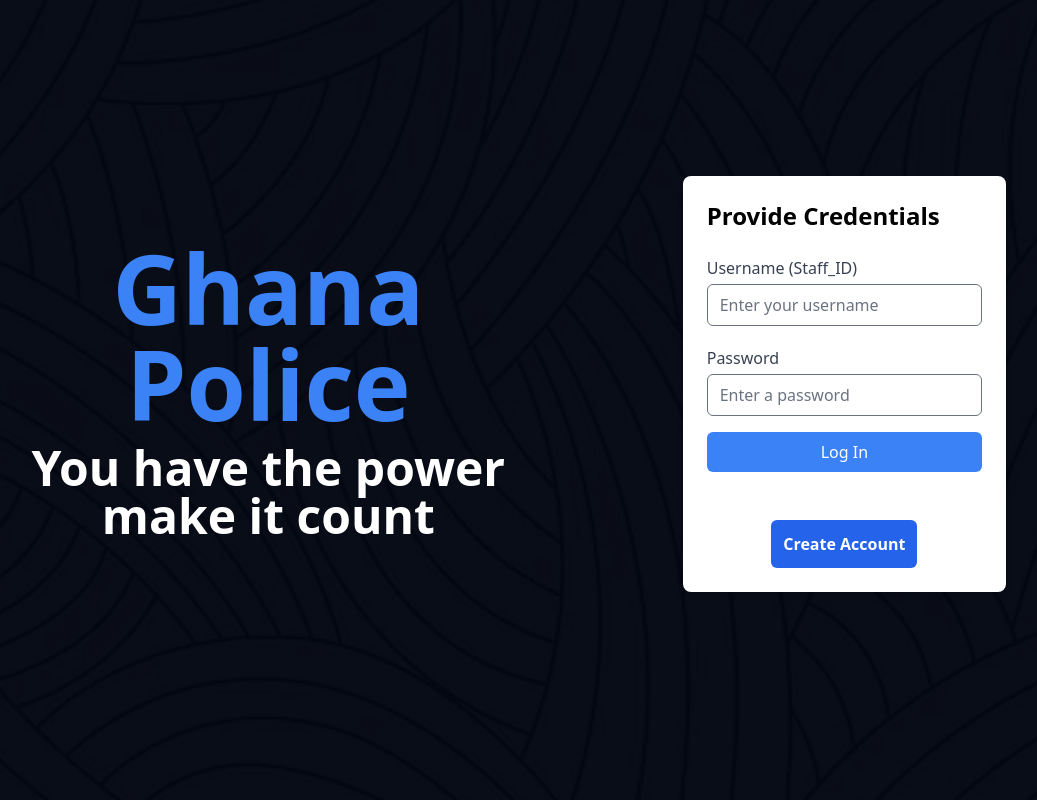
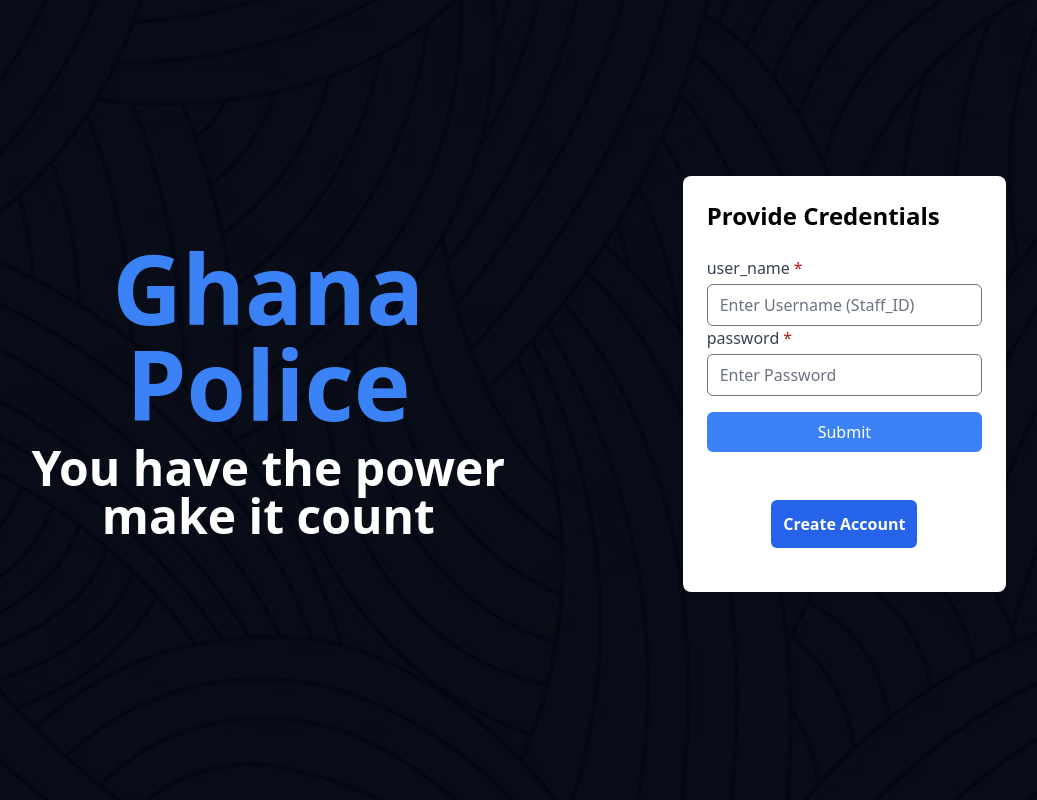
Before and after one commit to Khofi-Adjei007/The-Watchtower-V.2, a Django app: page /HomeServices/officer_login/ in a window 1280 px wide. Shown: the whole page, without its empty margins (130-1167 px from the left). Run offline with Django 5.2, Linux system fonts and the light colour scheme; style sheets or scripts are compiled from the project's sources; some libraries are stand-ins or nearby versions.

Commit message:
Officer Registration : (Authentication still not building, but added changes to the view functions)

```diff
--- a/HomeServices/officerRegistrationsForms.py
+++ b/HomeServices/officerRegistrationsForms.py
@@ -9,7 +9,9 @@
 
 # Forms and Authentications goes here
 class officerRegistrationsForms(forms.Form):
-    first_name = forms.CharField(label="Enter first Name", max_length=100)
+    first_name = forms.CharField(label="Enter first Name", max_length=100,
+                                 error_messages={'required': 'First Name is Required .',
+                                                    'invalid': 'Name is Invalid.'})
     def clean_first_name(self):
         first_name = self.cleaned_data.get('first_name')
         if not first_name:
@@ -76,5 +78,7 @@
         return password_two
 
 
-class officer_login(forms.Form):
+class officer_loginForms(forms.Form):
+    user_name = forms.CharField(label="Enter Username (Staff_ID)",max_length=16)
+    password = forms.CharField(label="Enter Password",max_length=12)
     pass
--- a/HomeServices/templates/officer_login.html
+++ b/HomeServices/templates/officer_login.html
@@ -25,22 +25,26 @@
 
                 <form method="post">
                     <div class="mb-5">
-                        <label for="username" class="block text-gray-700">Username (Staff_ID) </label>
-                        <input type="text" id="username" name="username" placeholder="Enter your username" class="w-full px-3 py-2 mt-1 rounded-md focus:outline-none focus:ring focus:ring-blue-500 focus:border-blue-500 text-left">
-                    </div>
+                        {% csrf_token %}
 
-                    <div class="mb-4">
-                        <label for="password" class="block text-gray-700">Password</label>
-                        <input type="password" id="password" name="password" placeholder="Enter a password" class="w-full px-3 py-2 mt-1 rounded-md focus:outline-none focus:ring focus:ring-blue-500 focus:border-blue-500 text-left">
-                    </div>
+                        {% for field in form %}
+                        <div>
+                            {% for message in message %}
+                            <p class="text-red-500 error-message ">{{ message }}</p>
+                            {% endfor %}
 
-                    <div class="text-center">
-                        <button type="submit" class=" w-full px-4 py-2 bg-blue-500 text-white rounded-md hover:bg-blue-600 focus:outline-none focus:bg-blue-600">Log In</button>
-                    </div>
+                            <label for="{{ field.name }}" class="block text-gray-700">{{ field.name }}<span class="text-red-700 ml-1 mb-3">*</span></label>
+                            <input type="{{ field.field.widget.input_type }}" id="{{ field.name }}" name="{{ field.name }}" placeholder="{{ field.label }}" class="w-full px-3 py-2 mt-1 rounded-md focus:outline-none focus:ring focus:ring-blue-500 focus:border-blue-500">
+                        </div>
+                        {% endfor %}
+
+                        <div class="col-span-2 mt-4">
+                            <button type="submit" class="w-full px-4 py-2 bg-blue-500 text-white rounded-md hover:bg-blue-600 focus:outline-none focus:bg-blue-600">Submit</button>
+                        </div>
 
 
                     <div class="justify-center items-center  mt-12 text-center">
-                        <button type="button" name="create_account" class="bg-blue-600 p-3 font-semibold text-white text-center rounded-md divide-y divide-gray-400 focus:outline-none focus:ring focus:ring-blue-500">Create Account</button>
+                        <button type="submit" name="create_account" class="bg-blue-600 p-3 font-semibold text-white text-center rounded-md divide-y divide-gray-400 focus:outline-none focus:ring focus:ring-blue-500">Create Account</button>
                     </div>
                 </form>
 
--- a/HomeServices/templates/officer_registrations.html
+++ b/HomeServices/templates/officer_registrations.html
@@ -30,8 +30,8 @@
 
                     {% for field in form %}
                     <div>
-                        {% for error_message in error_message%}
-                        <p class="text-red-500 error-message hidden">{{ error_message }}</p>
+                        {% for message in message %}
+                        <p class="text-red-500 error-message ">{{ message }}</p>
                         {% endfor %}
 
                         <label for="{{ field.name }}" class="block text-gray-700">{{ field.name }}<span class="text-red-700 ml-1">*</span></label>
--- a/HomeServices/views.py
+++ b/HomeServices/views.py
@@ -6,12 +6,12 @@
 from reportlab.lib.pagesizes import letter
 from reportlab.platypus import SimpleDocTemplate, Paragraph, Spacer
 from reportlab.lib.styles import getSampleStyleSheet
-from .models import officer_registrations
+from .models import officer_registrations,officer_login
 from django.contrib import messages
+from django.contrib.auth import login as auth_login, authenticate
 from django.contrib.auth.models import User, auth
 import string
-from django.contrib.auth.models import User
-from .officerRegistrationsForms import officerRegistrationsForms
+from .officerRegistrationsForms import officerRegistrationsForms, officer_loginForms
 
 
 # Create your views here.
@@ -35,7 +35,6 @@
 
 
             officer_staff_ID = form.cleaned_data['officer_staff_ID']
-            # Additional processing with the cleaned data
             if len(officer_staff_ID) < 6:
                 error_message = "Staff ID must be at least 6 characters long."
                 return render(request, 'officerRegistrationsForms.html', {'form': form, 'error_message': error_message})
@@ -51,7 +50,26 @@
 
 
 def officer_login(request):
-    return render(request, 'officer_login.html')
+    if request.method == 'POST':
+        forms = officer_loginForms(request.POST)
+        username = request.POST.get('username')
+        password = request.POST['password']
+        user = authenticate(username=username, password=password)
+
+        if user is not None:
+            if user.is_active:
+                auth_login(request, user)
+                return redirect('officer_login')
+        else:
+            for field, errors in forms.erros.items():
+                for error in errors:
+                    messages.error(request, f"{field}:{error}")
+            messages.error(request,'username or password not correct')
+            return redirect('/')
+
+    else:
+        forms = officer_loginForms(request)
+    return render(request, 'officer_login.html', {'form': forms})
 
 
 def submissionpdf(request):
```
